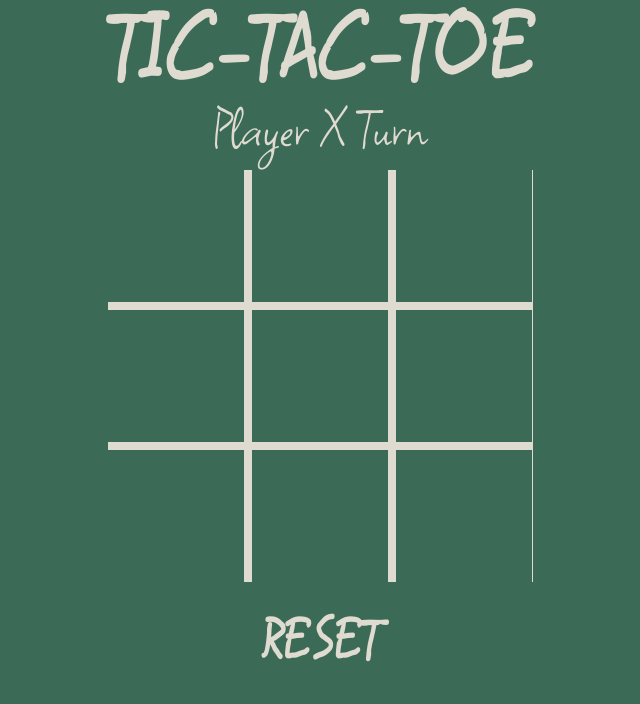
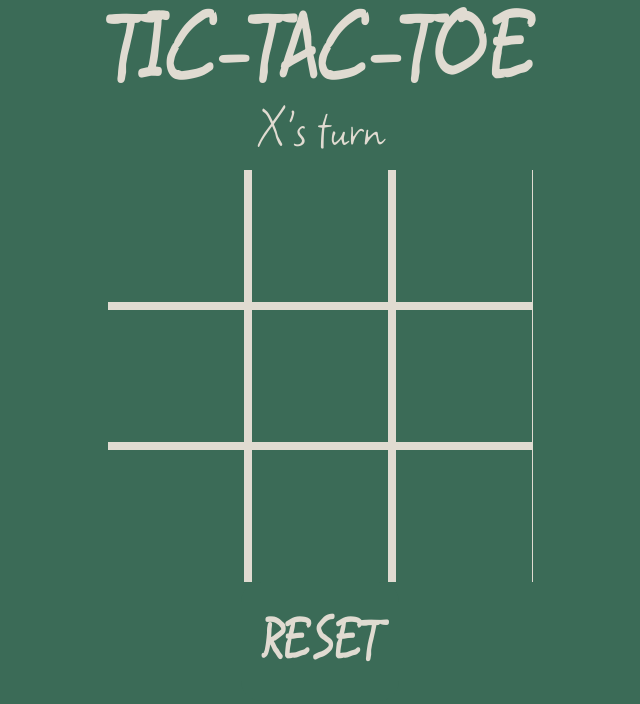
Before and after one commit to jaredw4332/tic-tac-toe, a plain HTML site: page index.html in a window 1280 px wide. Shown: the whole page, without its empty margins (320-960 px from the left). Drawn offline with Linux system fonts and the light colour scheme.

Commit message:
Change placeholder text

```diff
--- a/index.html
+++ b/index.html
@@ -11,7 +11,7 @@
 <body>
     <div id="container">
         <h1 id="header">TIC-TAC-TOE</h1>
-        <div id="gameStatus">Player X Turn</div>
+        <div id="gameStatus">X's turn</div>
         <div id="gameboardContainer">
             <button id="0" class="boardCell" onclick="game.move(0)"> </button>
             <button id="1" class="boardCell" onclick="game.move(1)"> </button>
```
